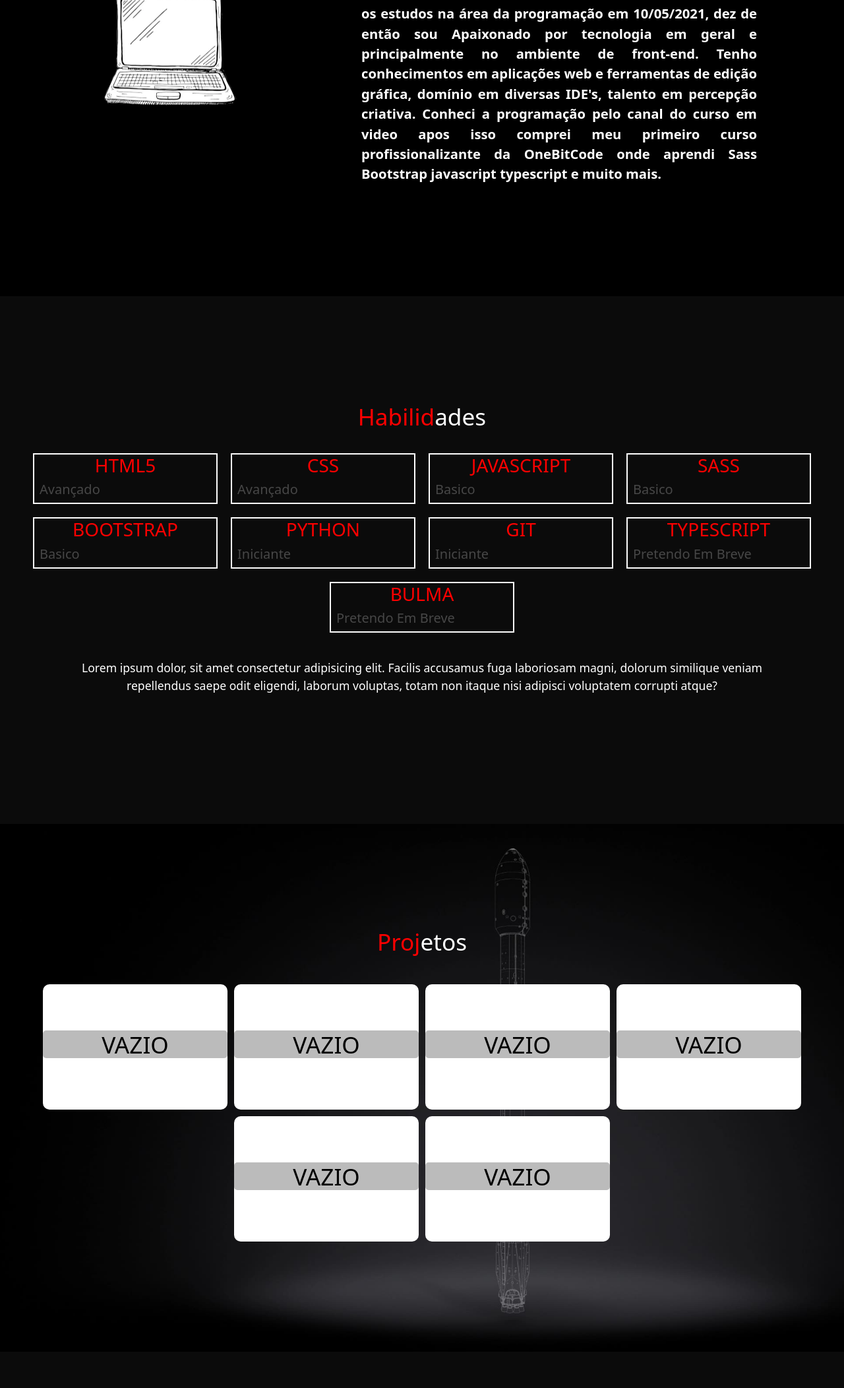
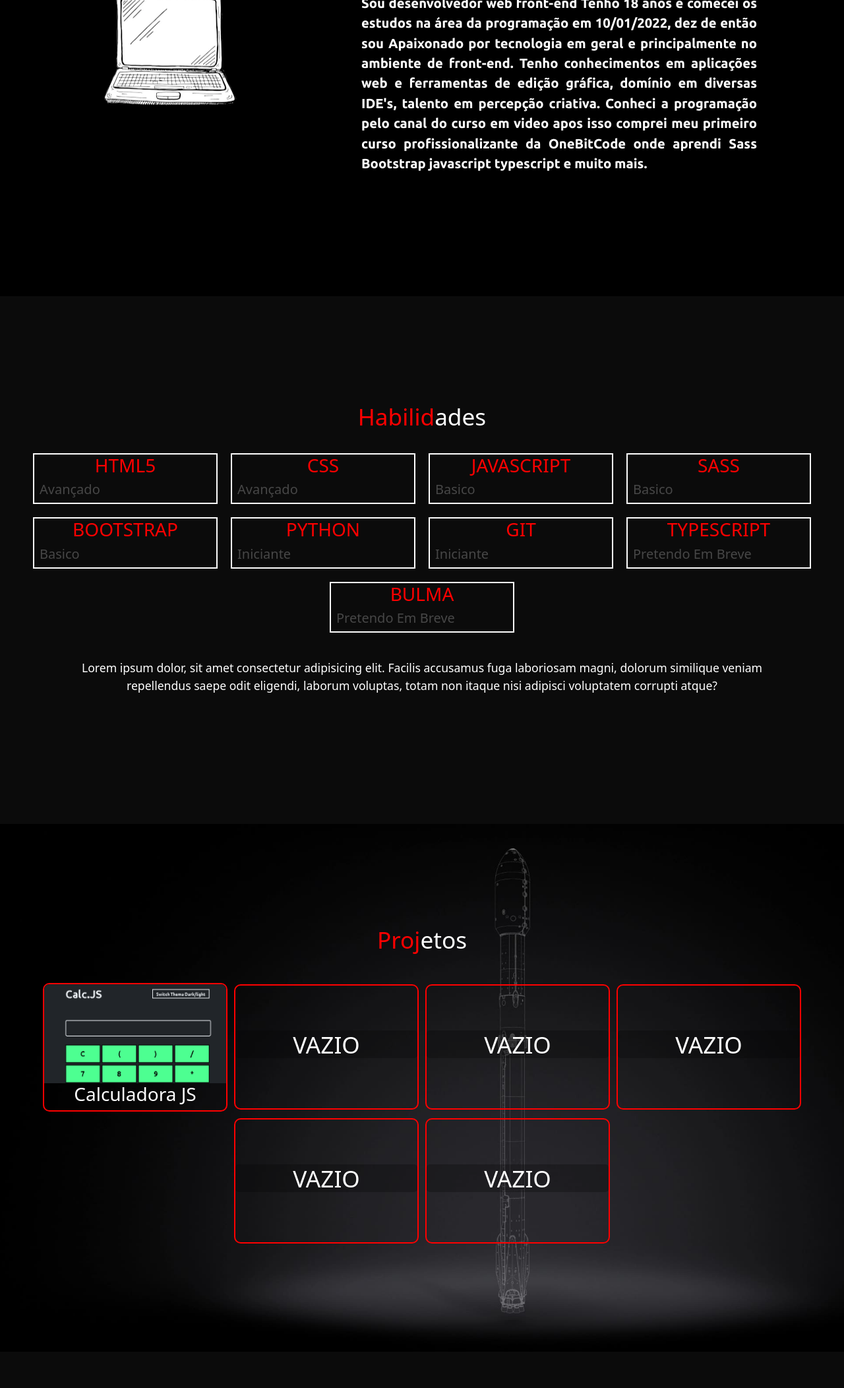
Before and after one commit to ramon-rodrigues-001/Portfolio, a plain HTML site: page index.html in a window 1280 px wide. Shown: the part 351-2455 px from the top of the page at 66% size. Drawn offline with nearby package versions, Linux system fonts and the light colour scheme.

Commit message:
Nova Atualização

```diff
--- a/index.html
+++ b/index.html
@@ -20,6 +20,11 @@
 
     <!-- Favicon -->
     <link rel="shortcut icon" href="imagens/miniComputador.webp" type="image/x-icon">
+
+    <!-- FONT [Ubunto]-->
+    <link rel="preconnect" href="https://fonts.googleapis.com">
+    <link rel="preconnect" href="https://fonts.gstatic.com" crossorigin>
+    <link href="https://fonts.googleapis.com/css2?family=Ubuntu:wght@400;700&display=swap" rel="stylesheet">
 
 
     <title>Portifolio</title>
@@ -66,7 +71,7 @@
                     </div>
                     <div  id="sm-direita">
                         <h2 class="h1"> <span class="span-LetraVermelha">Sobre</span> Mim</h2>
-                        <p>Ola Meu nome é <span id="span-nome">Ramon_Rodrigues</span>. <br> Sou desenvolvedor web front-end Tenho 18 anos e comecei os estudos na área da programação em 10/05/2021,
+                        <p id="texto">Ola Meu nome é <span id="span-nome">Ramon_Rodrigues</span>. <br> Sou desenvolvedor web front-end Tenho 18 anos e comecei os estudos na área da programação em 10/01/2022,
                         <span id="texto-descartavel">dez de então sou Apaixonado por tecnologia em geral e principalmente no ambiente de front-end. Tenho conhecimentos em aplicações web e ferramentas de edição gráfica, domínio em diversas IDE's, talento em percepção criativa.
                         Conheci a programação pelo canal do curso em video apos isso comprei meu primeiro curso profissionalizante da OneBitCode onde aprendi Sass Bootstrap javascript typescript e muito mais.</span></p>
                     </div>
@@ -133,24 +138,30 @@
                     <h2 class="h1 text-center"><span class="span-LetraVermelha">Proj</span>etos</span></h2>
                     <input type="checkbox" name="mais-projetos" id="mais-projetos">
                     <div class="contain-projetos">
-                        <div class="item-projetos">
+                        <a href="pastas_de_projetos/projeto01.html" class="item-projetos">
+                            <img src="imagens/imagen-do-projeto-calculadora_js-Mini.png" alt="">
+                            <h3>Calculadora JS</h3>
+                        </a>
+
+                        <a href="pastas_de_projetos/projeto01.html" class="item-projetos">
                             <p class="h1">VAZIO</p>
-                        </div>
-                        <div class="item-projetos">
+                        </a>
+
+                        <a href="pastas_de_projetos/projeto01.html" class="item-projetos">
                             <p class="h1">VAZIO</p>
-                        </div>
-                        <div class="item-projetos">
+                        </a>
+
+                        <a href="pastas_de_projetos/projeto01.html" class="item-projetos projeto-descartavel">
                             <p class="h1">VAZIO</p>
-                        </div>
-                        <div class="item-projetos projeto-descartavel">
+                        </a>
+
+                        <a href="pastas_de_projetos/projeto01.html" class="item-projetos projeto-descartavel">
                             <p class="h1">VAZIO</p>
-                        </div>
-                        <div class="item-projetos projeto-descartavel">
+                        </a>
+
+                        <a href="pastas_de_projetos/projeto01.html" class="item-projetos projeto-descartavel">
                             <p class="h1">VAZIO</p>
-                        </div>
-                        <div class="item-projetos projeto-descartavel">
-                            <p class="h1">VAZIO</p>
-                        </div>
+                        </a>
                     </div>
 
                     <label for="mais-projetos" id="label-projetos">
--- a/sass/Estilo-Das-Partes/projetos.scss
+++ b/sass/Estilo-Do-Portifolio/projetos.scss
@@ -20,23 +20,32 @@
 
         .item-projetos {
             display: flex;
+            flex-direction: column;
             align-items: center;
             justify-content: center;
             flex: 0 1 280px;
-            background-color: rgb(255, 255, 255);
+            border: solid 2px red;
+            color: rgb(255, 255, 255);
             border-radius: 10px;
             text-align: center;
             min-height: 190px;
-
+            text-decoration: none;
+            overflow: hidden;
 
             p {
                 background-color: rgba(4, 4, 4, 0.27);
-                color: $preto-absoluto;
                 border-radius: 5px;
                 width: 100%;
             }
 
+            img {
+                height: 150px;
+                width: 101%;
+            }
+
             &:hover {
+                transform: translateY(-5px);
+
                 p {
                     letter-spacing: 0.2em;
                     transition: .4s;
--- a/sass/Estilo-Das-Partes/sobre-mim.scss
+++ b/sass/Estilo-Do-Portifolio/sobre-mim.scss
@@ -54,6 +54,10 @@
         #span-nome {
             font-size: 1.5em;
         }
+
+        #texto {
+            font-family: 'Ubuntu', sans-serif;
+        }
     }
 }
 
--- a/sass/style.scss
+++ b/sass/style.scss
@@ -2,19 +2,19 @@
 @import "Variaveis/variaveis.scss";
 
 // Estilo Geral
-@import "Estilo-Das-Partes/geral-para-todas.scss";
+@import "Estilo-Do-Portifolio/geral-para-todas.scss";
 
 // Estilo do Header
-@import "Estilo-Das-Partes/header.scss";
+@import "Estilo-Do-Portifolio/header.scss";
 
 // Estilo da parte [Sobre Mim]
-@import "Estilo-Das-Partes/sobre-mim.scss";
+@import "Estilo-Do-Portifolio/sobre-mim.scss";
 
 // Estilo da parte [Habilidades]
-@import "Estilo-Das-Partes/habilidades.scss";
+@import "Estilo-Do-Portifolio/habilidades.scss";
 
 // Estilo da parte [Projetos]
-@import "Estilo-Das-Partes/projetos.scss";
+@import "Estilo-Do-Portifolio/projetos.scss";
 
 // Estilo da parte [Footer / Contatos]
-@import "Estilo-Das-Partes/footer-contatos.scss";
+@import "Estilo-Do-Portifolio/footer-contatos.scss";
```
Also changed, not shown: pastas_de_projetos/projeto01.html (added, +12 -0 lines), css/style.css, imagens/imagen-do-projeto-calculadora_js-Mini.png (added), imagens/imagen-do-projeto-calculadora_js.png (added), sass/Estilo-Do-Portifolio/footer-contatos.scss (renamed from sass/Estilo-Das-Partes/footer-contatos.scss), sass/Estilo-Do-Portifolio/geral-para-todas.scss (renamed from sass/Estilo-Das-Partes/geral-para-todas.scss), sass/Estilo-Do-Portifolio/habilidades.scss (renamed from sass/Estilo-Das-Partes/habilidades.scss), sass/Estilo-Do-Portifolio/header.scss (renamed from sass/Estilo-Das-Partes/header.scss), 1 other file.
